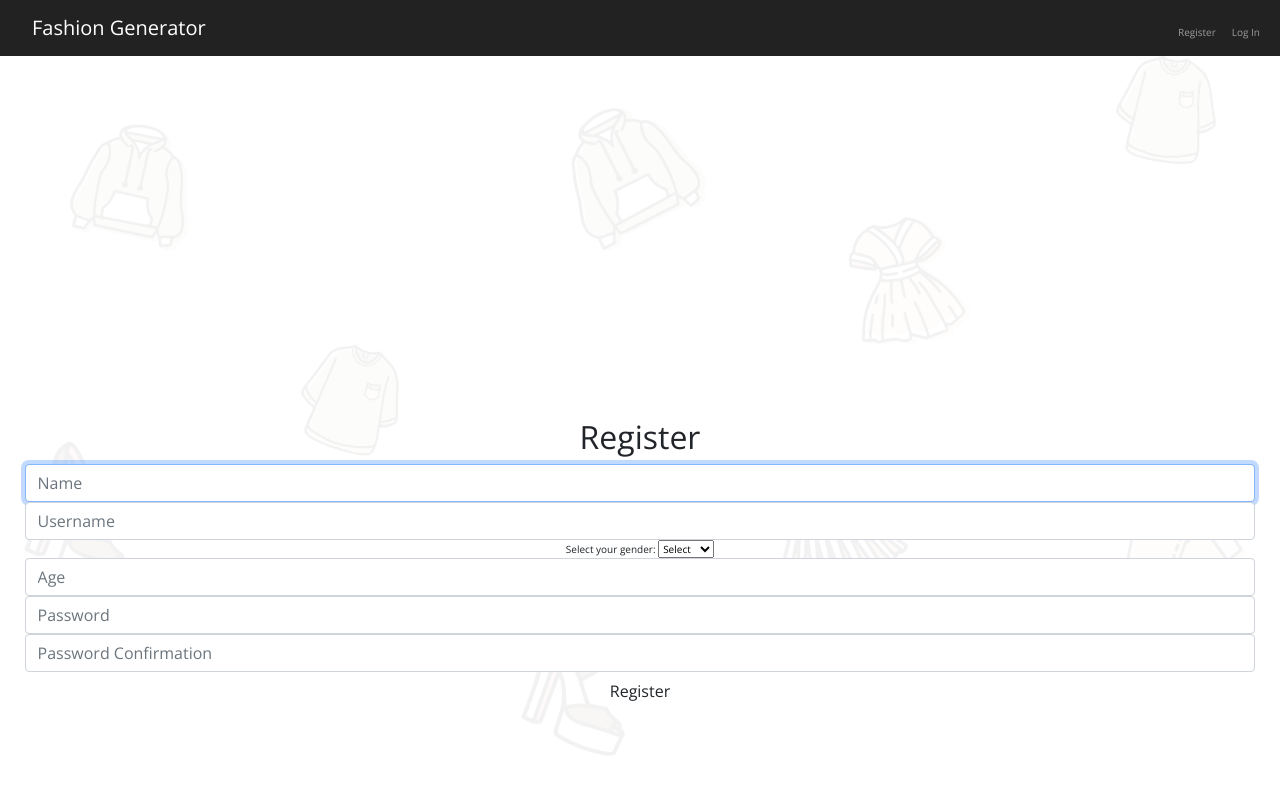
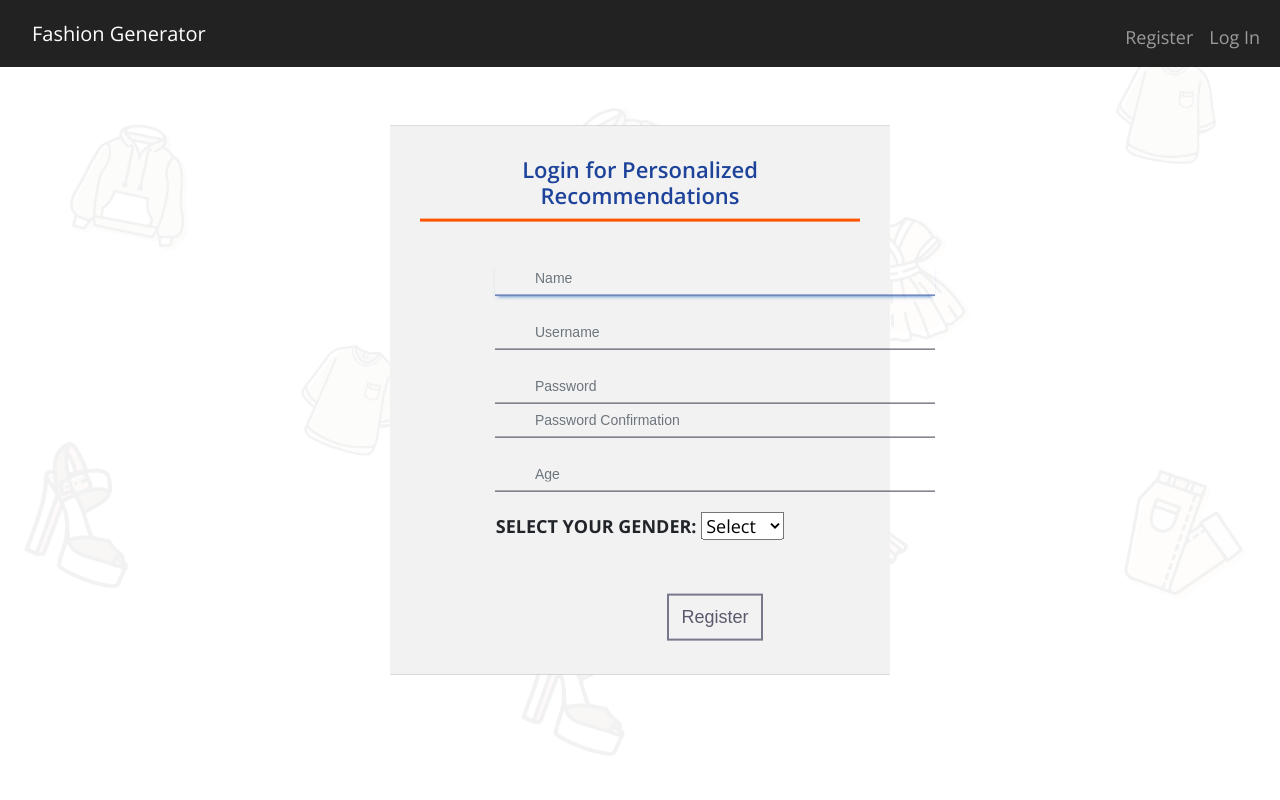
Before and after one commit to ayushjpeg/Fashion_Generator, a Flask app: page /register in a window 1280 px wide. Run offline with Flask 3, Linux system fonts and the light colour scheme.

Commit message:
Register

```diff
--- a/static/style_register.css
+++ b/static/style_register.css
@@ -11,7 +11,7 @@ body {
     background-position: center;
     height: 100vh;
     font-family: 'Open Sans', sans-serif;
-    font-size: 10px;
+    font-size: 18px;
 }
 
 a{
@@ -22,7 +22,7 @@ a:hover{
 }
 .form {
     max-width: calc(100vw - 40px);
-    width: 420px;
+    width: 500px;
     height: auto;
     background: rgb(119, 118, 118);
     padding: 30px;
@@ -55,3 +55,101 @@ a:hover{
     margin-bottom: 40px;
     text-align: center;
 }
+label{
+    text-transform: uppercase;
+    font-weight: 700;
+}
+input {
+    width: 60%;
+    padding: 10px;
+    margin-left: 75px;
+    box-sizing: border-box;
+    background: none;
+    outline: none;
+    resize: none;
+    border: 0;
+    font-family: 'Montserrat', sans-serif;
+    border: 2px solid #bebed2;
+}
+.form p:before {
+    content: attr(type);
+    display: block;
+    margin: 10px 0 0;
+    font-size: 13px;
+    color: #5a5a5a;
+    float: left;
+    width: 40%;
+}
+button {
+    padding: 8px 12px;
+    margin: 4px 0;
+    margin-left: 150px;
+    font-family: 'Montserrat', sans-serif;
+    border: 2px solid #78788c;
+    background: 0;
+    color: #5a5a6e;
+    cursor: pointer;
+    transition: all .3s;
+}
+button:hover {
+    background: #242424;
+    color: #fff;
+    border-color: #000000;
+    box-shadow: 0px 0 5px 0 #000000;
+}
+.login-btn{margin-top: 50px;}
+
+.relative{
+    position: relative;
+}
+.relative i.fa{
+    position: absolute;
+    top: 10px;
+    left: 0;
+    width: 30px;
+    color: #9b9aa3;
+    text-align: center;
+    border-radius: 0 4px 4px 0;
+    transition: all 0.15s ease-in-out;
+}
+input:focus + .fa{
+    color: #000000;
+    transform: rotate(360deg);
+}
+.form-group{
+    margin-bottom: 20px;
+}
+.form-control{
+    font-size: 14px;
+    padding-left: 40px;
+    border: none;
+    border-bottom: 1px solid #3c3b4d;
+    border-radius: 0;
+    background-color: transparent;
+}
+.form-control:focus{
+    border-color: #1e439b;
+    box-shadow: inset 0 0px 0px rgba(0,0,0,.075), 0 3px 4px -3px rgb(30, 102, 195);
+    background-color: transparent;
+}
+.sign-up{
+    margin-top: 30px;
+    text-align: center;
+    position: relative;
+    margin-bottom: -15px;
+}
+.login-text{
+    position: absolute;
+    top: -11px;
+    text-align: center;
+    width: 30%;
+    background-color: #fff;
+    left: 50%;
+    transform: translateX(-50%);
+}
+hr{
+    margin-top: 1.25rem;
+    margin-bottom: 1.25rem;
+    border-top: 1px solid rgba(0, 0, 0, 0.4);
+}
+/* --- Animated Buttons --- */
--- a/templates/login.html
+++ b/templates/login.html
@@ -28,14 +28,10 @@
             <div class="relative">
               <input
                 class="form-control"
-                id="name"
                 type="text"
-
                 name="username"
                 id="username"
                 autofocus
-
-
                 placeholder="Username"
               />
               <i class="fa fa-user"></i>
--- a/templates/register.html
+++ b/templates/register.html
@@ -15,13 +15,52 @@
     <form  method="post">
         <fieldset>
             <h2>Register</h2>
+            <div class="form">
+                <form class="form-horizontal signin" method="post" action="/login">
+                  <div class="form-wrap" style="position: relative">
+
+                    <h2>Login for Personalized Recommendations</h2>
+                    <div class="form-group">
                         <div class="form-group">
                             <input autocomplete="off" autofocus class="form-control" name="name" placeholder="Name" type="text"/>
                             <i class="fa fa-user"></i>
                         </div>
+
+                      <!-- <label for="email">Username:</label> -->
+                      <div class="relative">
+                        <input
+                          class="form-control"
+                          type="text"
+                          name="username"
+                          id="username"
+                          autofocus
+                          placeholder="Username"
+                        />
+                        <i class="fa fa-user"></i>
+                      </div>
+                    </div>
+
                     <div class="form-group">
-                <input autocomplete="off" autofocus class="form-control" name="username" placeholder="Username" type="text"/>
-                <i class="fa fa-user"></i>
+                      <!-- <label for="email">Password:</label> -->
+                      <div class="relative">
+                        <input
+                          class="form-control"
+                          type="password"
+                          name ="password"
+                          id="password"
+
+                          placeholder="Password"
+                        />
+                        <div class="form-group">
+                            <input class="form-control" name="confirmation" placeholder="Password Confirmation" type="password"/>
+                        </div>
+                        <i class="fa fa-key"></i>
+                      </div>
+
+                    </div>
+
+                    <div class="form-group">
+                        <input autocomplete="off" autofocus class="form-control" name="age" placeholder="Age" type="number"/>
                     </div>
                     <form action="process_gender.php" method="post">
                         <label for="gender">Select your gender:</label>
@@ -32,18 +71,17 @@
                             <option value="other">Other</option>
                         </select>
                     </form>
-            <div class="form-group">
-                <input autocomplete="off" autofocus class="form-control" name="age" placeholder="Age" type="number"/>
+                    <div class="login-btn">
+                      <a >
+                        <button class="movebtn movebtnsu" type="Submit" >
+                          Register <i class="fa fa-fw fa-lock"></i></button>
+                      </a>
                   </div>
-            <div class="form-group">
-                <input class="form-control" name="password" placeholder="Password" type="password"/>
+                </form>
               </div>
-            <div class="form-group">
-                <input class="form-control" name="confirmation" placeholder="Password Confirmation" type="password"/>
-            </div>
-            <div class="form-group">
-                <button class="btn btn-default" type="submit">Register</button>
-            </div>
+
+
+
         </fieldset>
     </form>
 {% endblock %}
```
Lines whose indentation alone changed are shown as unchanged.
